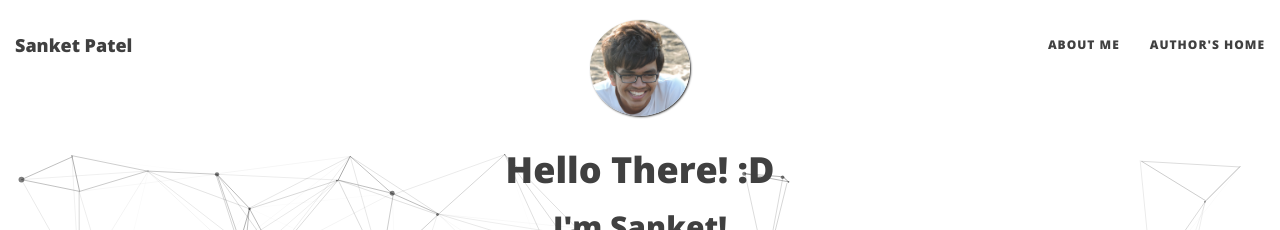
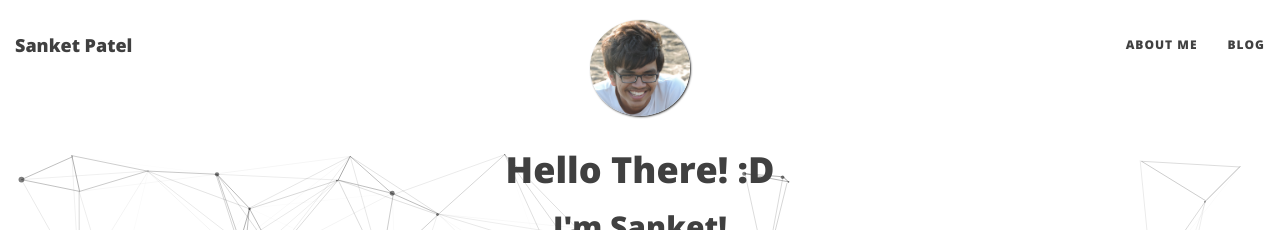
Before and after one commit to sanketplus/sanketplus.github.io, a Jekyll site: the page built from index.html, in a window 1280 px wide. Shown: the top 230 px of the page. Built offline with Jekyll 4.4.1, drawn with Linux system fonts in a browser that asks for light colours; nearby versions of some CDN libraries; the list of posts is cut into pages by our own code.

Commit message:
modified nav links

```diff
--- a/_config.yml
+++ b/_config.yml
@@ -24,7 +24,7 @@ description: Personal website of Sanket Patel
 # List of links in the navigation bar
 navbar-links:
   About Me: "aboutme"
-  Author's home: "http://deanattali.com"
+  Blog: "http://tiptogeek.com"
 
 # Image to show in the navigation bar - image must be a square (width = height)
 # Remove this parameter if you don't want an image in the navbar
```
